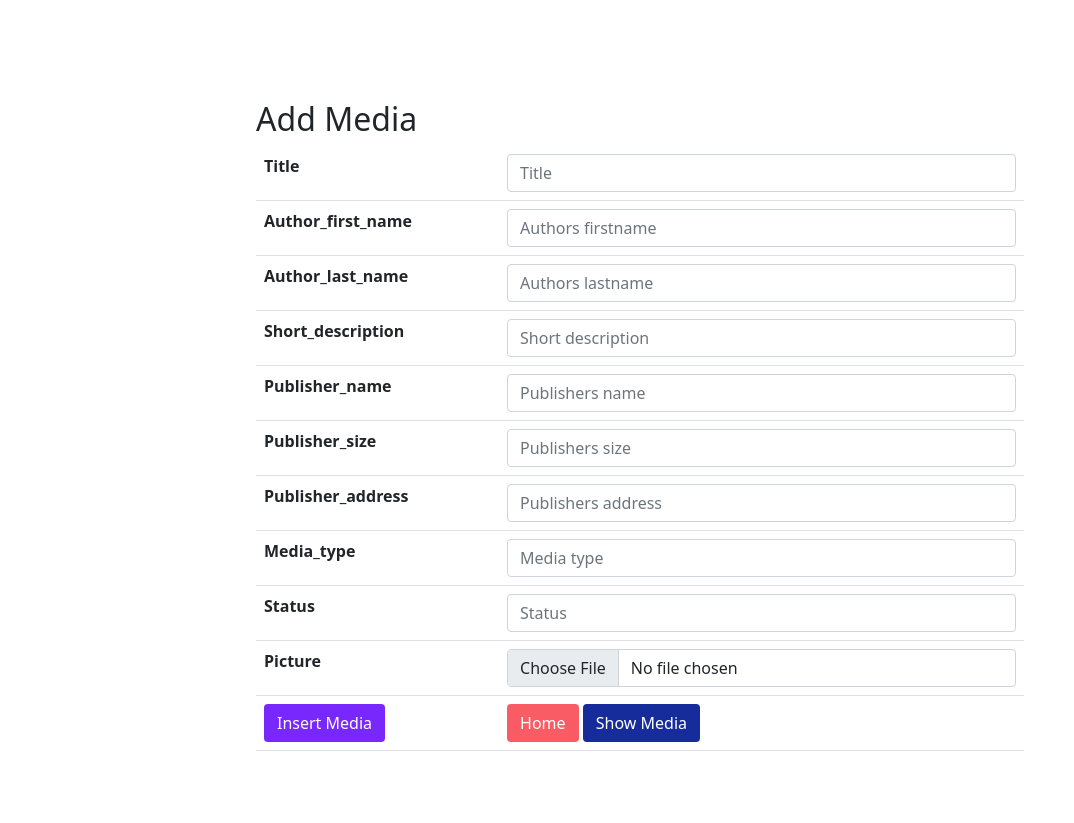
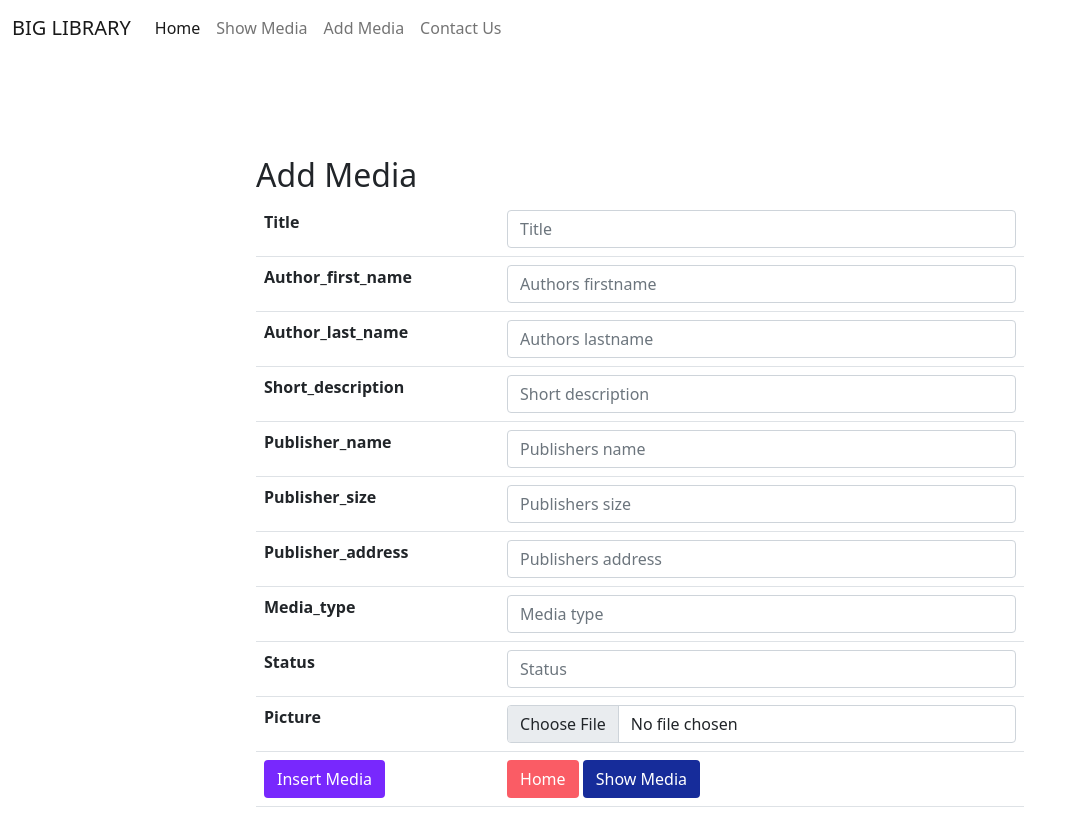
Before and after one commit to LeiraLeira/BE21_CR10_Szabo, a PHP site: page /create.php in a window 1280 px wide. Shown: the whole page, without its empty margins (0-1074 px from the left). Before the commit the page ends 751 px from the top, so only its background shows below. Run offline with PHP 8.4, Linux system fonts and the light colour scheme.

Commit message:
Version400

```diff
--- a/create.php
+++ b/create.php
@@ -14,6 +14,42 @@
         </style>
     </head>
     <body>
+
+
+    <nav class="navbar navbar-expand-lg navbar-light" >
+  <div class="container-fluid">
+    <a class="navbar-brand" href="#">BIG LIBRARY</a>
+    <button class="navbar-toggler" type="button" data-bs-toggle="collapse" data-bs-target="#navbarNavDropdown" aria-controls="navbarNavDropdown" aria-expanded="false" aria-label="Toggle navigation">
+      <span class="navbar-toggler-icon"></span>
+    </button>
+    <div class="collapse navbar-collapse" id="navbarNavDropdown">
+      <ul class="navbar-nav">
+        <li class="nav-item">
+          <a class="nav-link active" aria-current="page" href="home.php">Home</a>
+        </li>
+        <li class="nav-item">
+          <a class="nav-link" href="index.php">Show Media</a>
+        </li>
+        <li class="nav-item">
+          <a class="nav-link" href="create.php">Add Media</a>
+        </li>
+        <li class="nav-item" style="margin-right: 10rem;">
+          <a class="nav-link"  href="contact.php">Contact Us</a>
+        </li>
+
+      </form>
+      </ul>
+    </div>
+  </div>
+</nav>
+
+
+
+
+
+
+
+
         <fieldset>
             <legend class='h2'>Add Media</legend>
             <form action="actions/a_create.php" method= "post" enctype="multipart/form-data">
```
